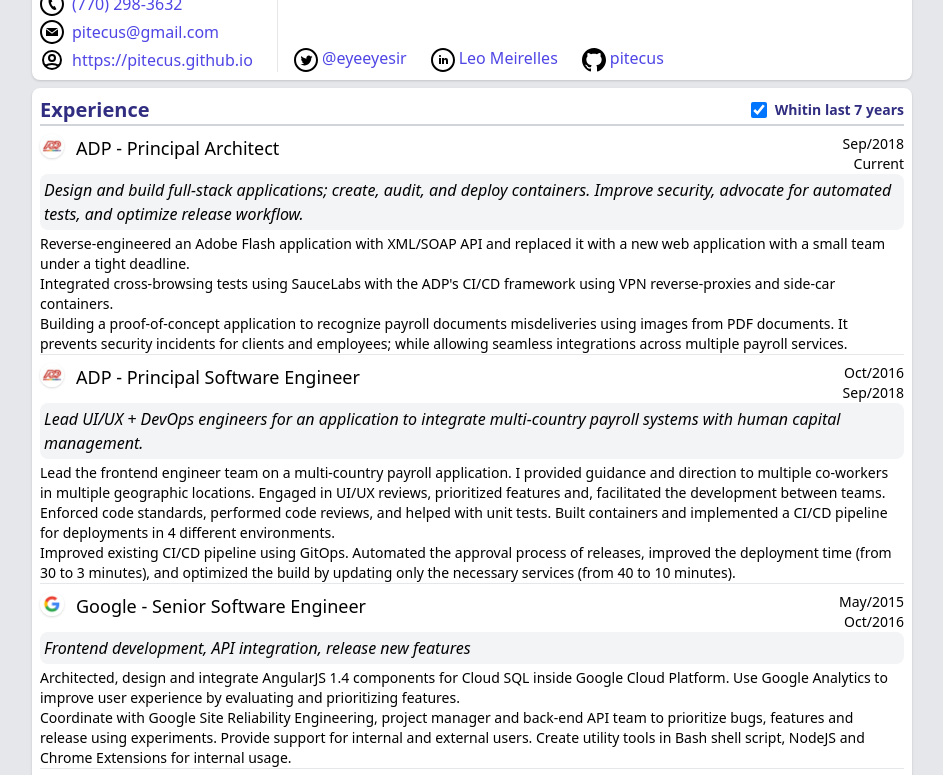
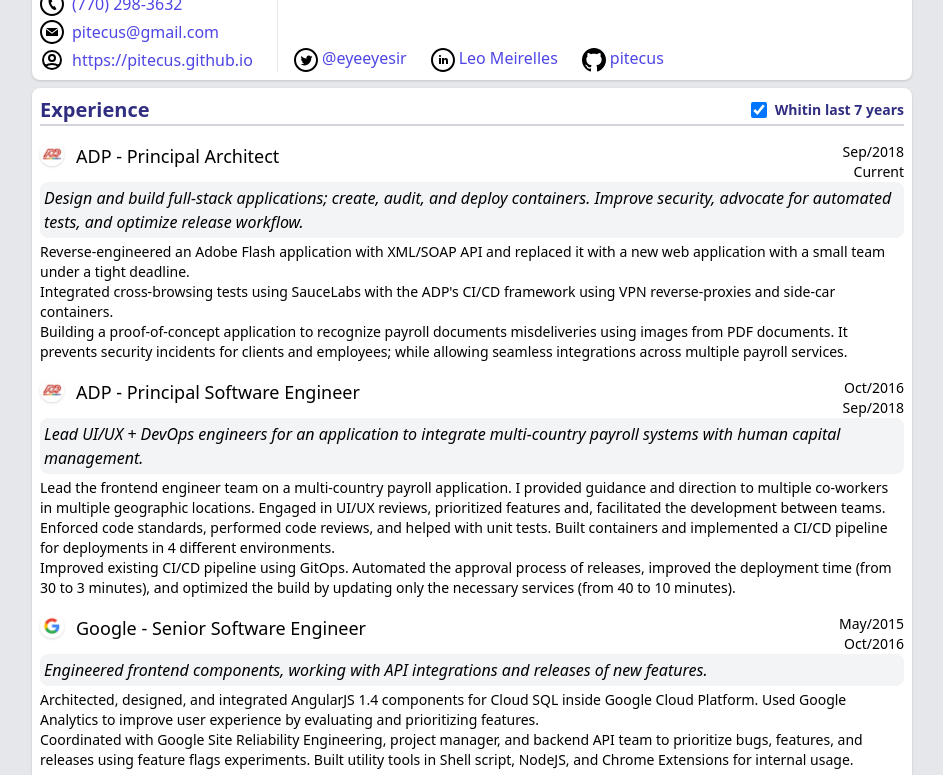
Before and after one commit to pitecus/resume-react, a React (Create React App) app: page /#/resume in a window 1280 px wide. Shown: the part 400-1175 px from the top of the page, without its empty margins (168-1111 px from the left). Built offline with nearby package versions, Linux system fonts and the light colour scheme.

Commit message:
feat: changed the Google experience to past tense

```diff
--- a/public/assets/resume.json
+++ b/public/assets/resume.json
@@ -155,12 +155,12 @@
       "company": "Google",
       "endDate": "2016-10-01",
       "highlights": [
-        "Architected, design and integrate AngularJS 1.4 components for Cloud SQL inside Google Cloud Platform. Use Google Analytics to improve user experience by evaluating and prioritizing features.",
-        "Coordinate with Google Site Reliability Engineering, project manager and back-end API team to prioritize bugs, features and release using experiments. Provide support for internal and external users. Create utility tools in Bash shell script, NodeJS and Chrome Extensions for internal usage."
+        "Architected, designed, and integrated AngularJS 1.4 components for Cloud SQL inside Google Cloud Platform. Used Google Analytics to improve user experience by evaluating and prioritizing features.",
+        "Coordinated with Google Site Reliability Engineering, project manager, and backend API team to prioritize bugs, features, and releases using feature flags experiments. Built utility tools in Shell script, NodeJS, and Chrome Extensions for internal usage."
       ],
       "position": "Senior Software Engineer",
       "startDate": "2015-05-04",
-      "summary": "Frontend development, API integration, release new features",
+      "summary": "Engineered frontend components, working with API integrations and releases of new features.",
       "website": "https://www.google.com"
     },
     {
--- a/src/resume/Experience.tsx
+++ b/src/resume/Experience.tsx
@@ -1,9 +1,9 @@
 import DatePeriod from '../common/DatePeriod';
 import IWork from './work.interface';
 
-const Experience = (props: { work: IWork; isLast: boolean }) => {
+const Experience = (props: { work: IWork }) => {
   return (
-    <div className={`mt-2 ${props.isLast ? '' : 'border-b'}`}>
+    <div className="mt-4 print:mb-2">
       {/* ADP */}
       {props.work.company === 'ADP' && (
         <img width="24" height="24" alt="ADP Logo" className="float-left rounded-full w-6 shadow mr-3" src="assets/logo-adp.jpeg" />
@@ -32,7 +32,7 @@
         </div>
       </div>
       {/* Summary */}
-      <h4 className="bg-gray-100 rounded-lg italic p-1 mb-1 print:mb-2 print:bg-white print:px-0">{props.work.summary}</h4>
+      <h4 className="bg-gray-100 rounded-lg italic p-1 mb-1 print:bg-white print:px-0">{props.work.summary}</h4>
       {/* Highlights */}
       {props.work.highlights.map((highlight: string) => (
         <p className="text-sm print:text-xs" key={highlight}>
--- a/src/resume/Resume.tsx
+++ b/src/resume/Resume.tsx
@@ -263,8 +263,8 @@
                       <span className="ml-2">Whitin last 7 years</span>
                     </label>
                   </h2>
-                  {filteredExperience.map((work: IWork, index: number, array: IWork[]) => (
-                    <Experience work={work} key={work.startDate} isLast={index + 1 === array.length} />
+                  {filteredExperience.map((work: IWork) => (
+                    <Experience work={work} key={work.startDate} />
                   ))}
                 </div>
               )}
```
